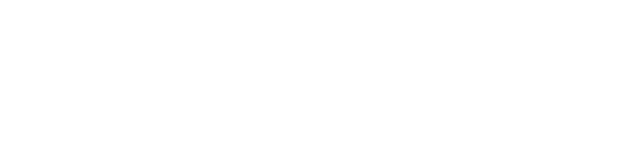
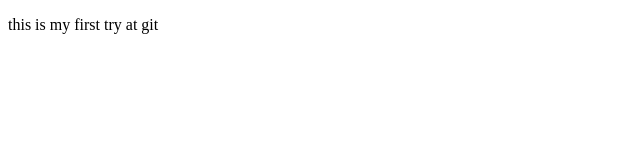
Before and after one commit to rich-okon/dandixon, a plain HTML site: page index.html in a window 1280 px wide. Shown: the whole page, without its empty margins (0-640 px from the left). Drawn offline with Linux system fonts and the light colour scheme.

Commit message:
created section and title
created section and title

```diff
--- a/index.html
+++ b/index.html
@@ -3,9 +3,11 @@
 <head>
     <meta charset="UTF-8">
     <meta name="viewport" content="width=device-width, initial-scale=1.0">
-    <title>Document</title>
+    <title>Dandixon Plc</title>
 </head>
 <body>
-
+    <section>
+        <p>this is my first try at git</p>
+    </section>
 </body>
 </html>
```
